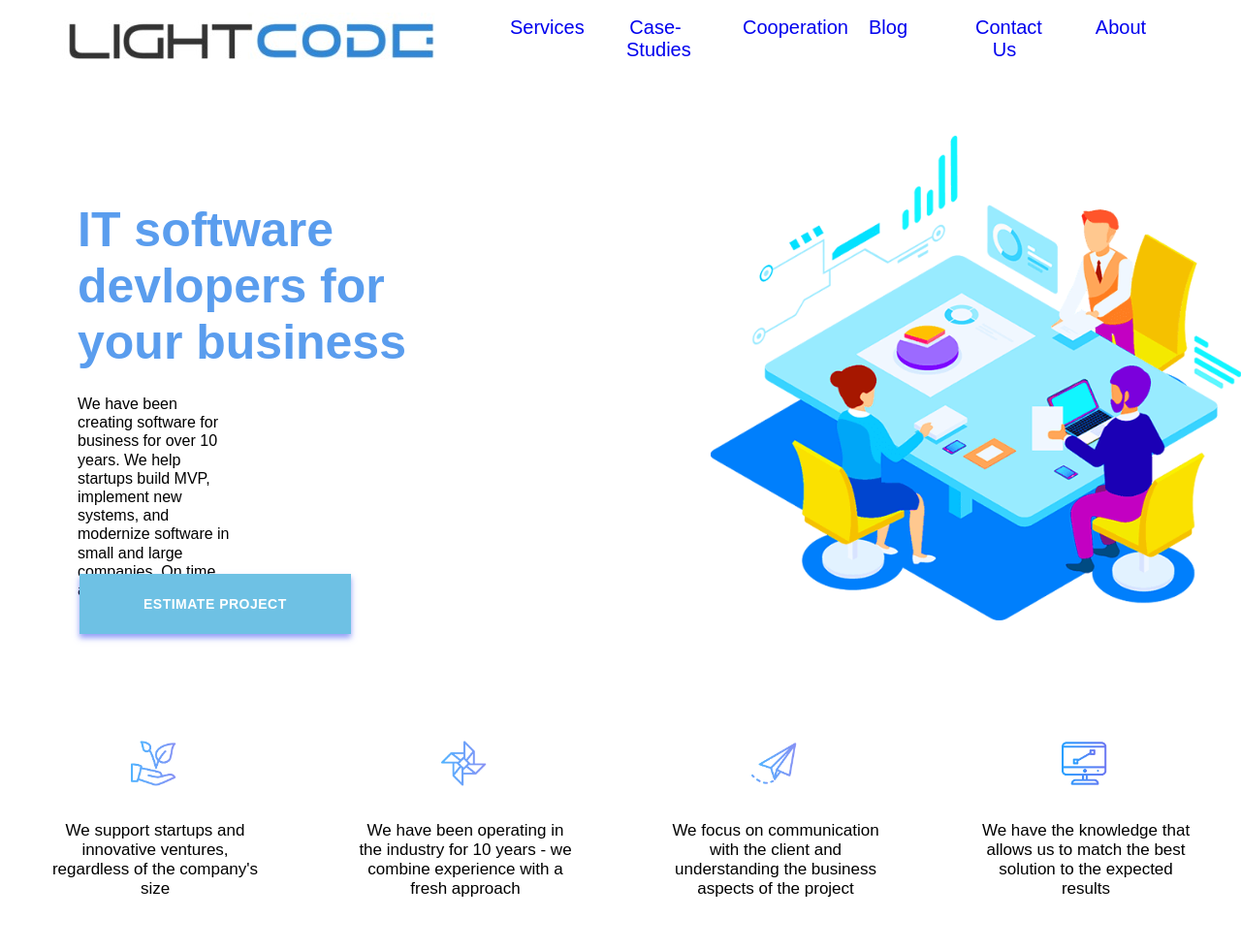
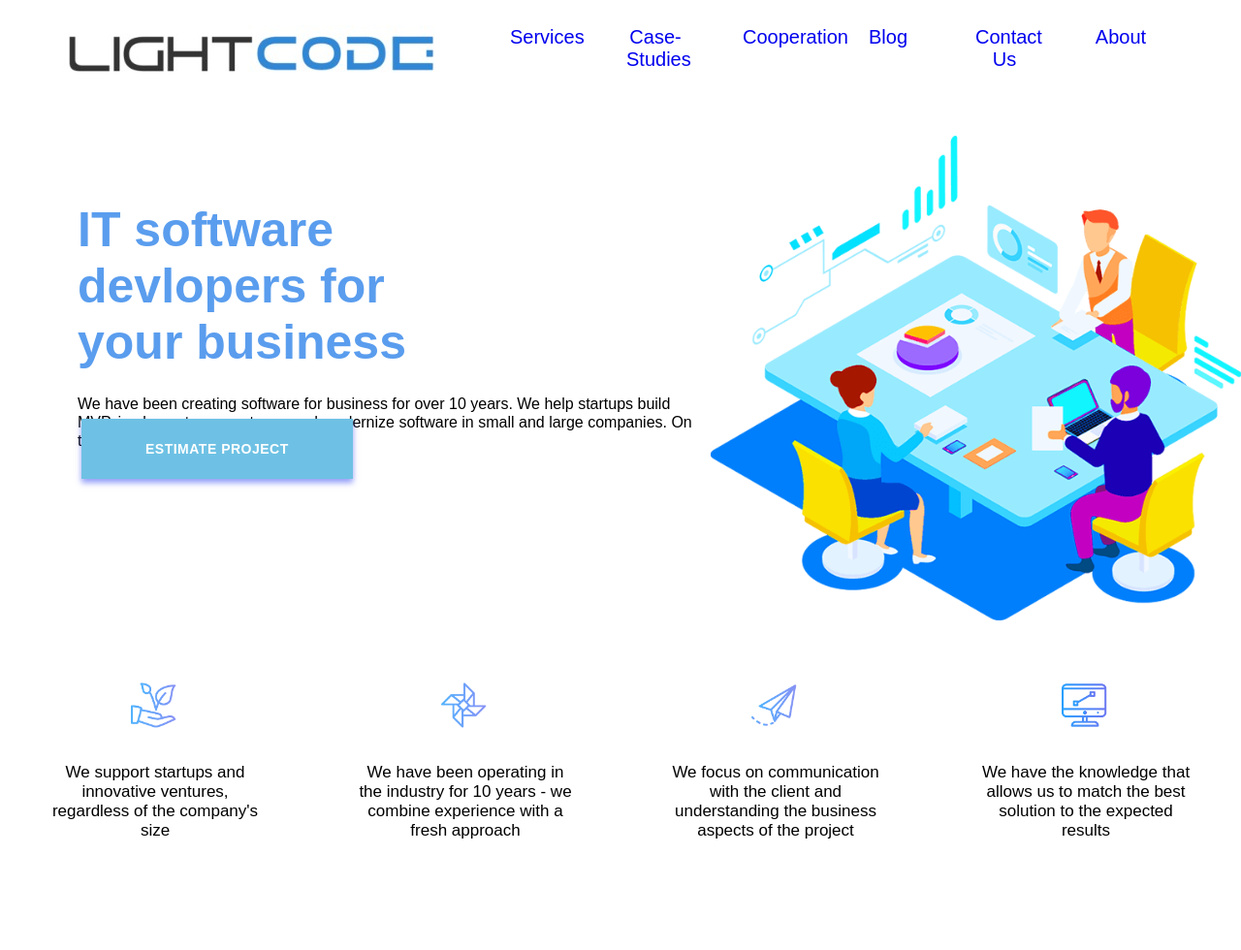
Before and after one commit to harshu-789/harshu-789, a plain HTML site: page index.html in a window 1280 px wide. Shown: the top 980 px of the page at 97% size. Drawn offline with nearby package versions, Linux system fonts and the light colour scheme.

Commit message:
Update landing.css

```diff
--- a/landing.css
+++ b/landing.css
@@ -13,17 +13,21 @@
 body {
   font-family: sans-serif;
 }
+@media (max-width: 600px ){
+  .menu-bar{
 
+  }
+}
 .logo {
-  /* width: 70px; */
-  height: 70px;
+  width: 100px;
+  height: 100px;
 }
 .logo img {
-  padding-top: 8px;
+padding-top: 2vw;
 }
 .menu-bar {
   background-color: #fff;
-  height: 80px;
+  height: 100px;
   width: 100%;
   display: flex;
   justify-content: space-between;
@@ -78,6 +82,8 @@ body {
   width: 150px;
   padding: 10px;
 }
+
+
 .hero {
   height: 80px;
   width: auto;
@@ -132,14 +138,14 @@ body {
   align-items: center;
   padding-left: 80px;
   padding-top: 25px;
-  padding-right: 65rem;
+  padding-right: 35rem;
 }
 .hero-action {
   width: max-content;
   display: flex;
   justify-content: center;
-  padding-top: 32rem;
-  padding-left: 82px;
+  padding-top: 22rem;
+  padding-left: 84px;
 }
 .btn {
   /* background-image: linear-gradient(-90deg, #ff3cac); */
@@ -181,6 +187,7 @@ body {
   display: flex;
   width: 100%;
   justify-content: space-around;
+  padding-top: 100px;
 }
 
 .column {
@@ -672,8 +679,12 @@ span {
 }
 
 .sliding-imgs {
-  /* animation: 3s linear 1s slidein; */
+  animation: ease-in 3s 3s infinite linear forwards;
   position: relative;
+}
+@keyframes mymove {
+  from {right: 0px;}
+  to {left: 100px;}
 }
 .sliding-imgs .opp {
   padding-bottom: 25px;
@@ -778,6 +789,8 @@ span {
 .copy-para p {
   padding-left: 55px;
 }
+
+
 .social {
   display: flex;
   justify-content: end;
```
